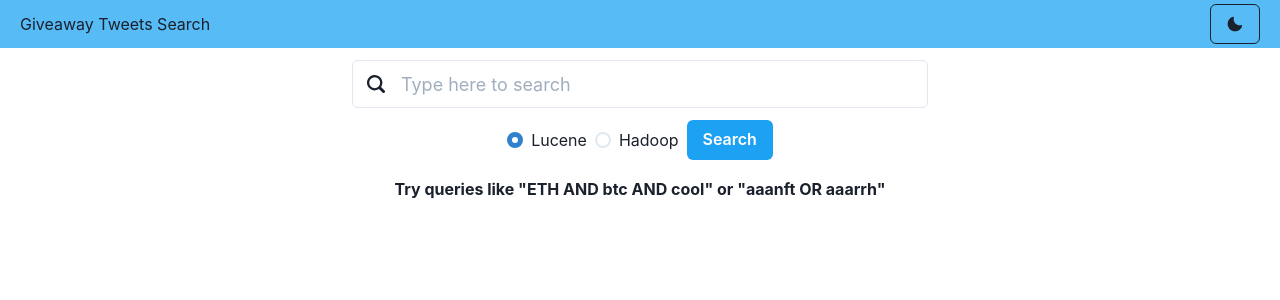
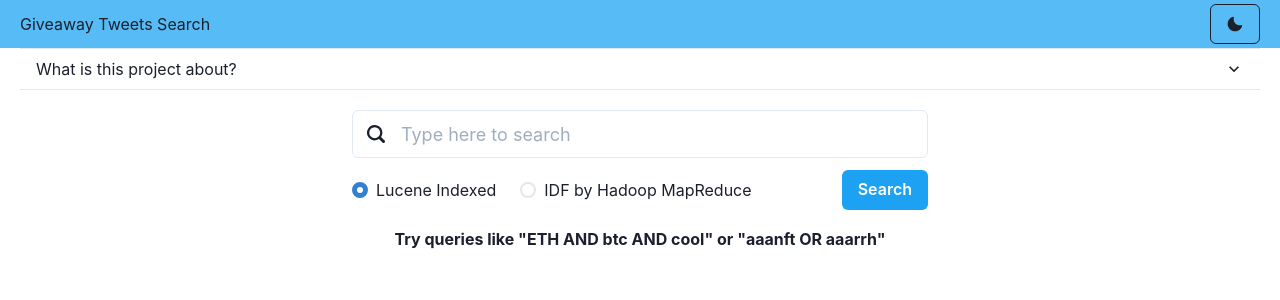
Before and after one commit to ViveK-PothinA/giveaway-tweets-react-app, a React (Create React App) app: page / in a window 1280 px wide. Shown: the top 300 px of the page. Built offline with nearby package versions, Linux system fonts and the light colour scheme.

Commit message:
fix for custom exception

```diff
--- a/src/App.js
+++ b/src/App.js
@@ -16,8 +16,8 @@ function App() {
       <meta property="og:image" content="/favicon.ico" />
       <link rel="icon" href="/favicon.ico" />
         <NavBar />
-        {/* <SearchSpace baseURL="http://localhost:8000/"/> */}
-        <SearchSpace baseURL="https://giveaway-tweets-search.herokuapp.com/"/>
+        <SearchSpace baseURL="http://localhost:8000/"/>
+        {/* <SearchSpace baseURL="https://giveaway-tweets-search.herokuapp.com/"/> */}
     </div>
   );
 }
--- a/src/components/NavBar.jsx
+++ b/src/components/NavBar.jsx
@@ -3,8 +3,7 @@ import {
     Flex,
     Button,
     useColorModeValue,
-    useColorMode,
-} from '@chakra-ui/react';
+    useColorMode} from '@chakra-ui/react';
 import { MoonIcon, SunIcon } from '@chakra-ui/icons';
 
 export default function NavBar() {
--- a/src/components/SearchSpace.jsx
+++ b/src/components/SearchSpace.jsx
@@ -1,5 +1,5 @@
 import React, { useState } from 'react';
-import { Flex, Box, Button, Stack, Input, RadioGroup, Radio, InputGroup, InputLeftElement, useColorModeValue, VStack, List, ListItem, Heading } from "@chakra-ui/react";
+import { Flex, Box, Button, Stack, Input, RadioGroup, Radio, InputGroup, InputLeftElement, useColorModeValue, useToast, VStack, List, ListItem, Heading, Accordion, AccordionItem, AccordionButton, AccordionIcon, AccordionPanel } from "@chakra-ui/react";
 import { Search2Icon } from '@chakra-ui/icons';
 import { TweetListItem } from './TweetListItem';
 
@@ -15,6 +15,7 @@ export const SearchSpace = (props) => {
     let [searchLoading, setSearchLoading] = useState(false);
     let [searchResults, setSearchResults] = useState([]);
     let [searchTime, setSearchTime] = useState(null);
+    const toast = useToast()
 
     const emptyFetch = async () => {
         try {
@@ -33,8 +34,21 @@ export const SearchSpace = (props) => {
                 const response = await fetch(props.baseURL + "search/" + searchMode + "/" + query);
                 const jsonData = await response.json();
 
+                if (response.status == 200) {
                     setSearchResults(jsonData.search_results);
                     setSearchTime(jsonData.search_time);
+                } else {
+                    toast({
+                        title: "Error (Response status: " + response.status + ")",
+                        variant:'solid',
+                        position: 'bottom-right',
+                        description: jsonData.message,
+                        status: 'error',
+                        duration: 6000,
+                        isClosable: true,
+                      })
+                }
+
                 setSearchLoading(false);
             } catch (err) {
                 console.error(err.message);
@@ -45,10 +59,28 @@ export const SearchSpace = (props) => {
     const bgColor = useColorModeValue('twitter.400', 'twitter.800');
     return (
         <div>
-
+            <Accordion defaultIndex={[1]} allowMultiple pt={12} px={5}>
+                <AccordionItem>
+                    <h2>
+                        <AccordionButton>
+                            <Box flex='1' textAlign='left'>
+                                What is this project about?
+                            </Box>
+                            <AccordionIcon />
+                        </AccordionButton>
+                    </h2>
+                    <AccordionPanel pb={4}>
+                        The objective of the project is to build a search engine on Giveaway tweets, to make it searchable
+                        and accessible for users to access through simple keyword searches. For the scope of this project, only
+                        Bitcoin(BTC), Ethereum(ETH), and NFT Giveaways so, corpus of tweets containing hashtags: #giveaway #BTC,
+                        #giveaway #ETH, #giveaway #crypto, and #giveaway #NFT was collected. This corpus was indexed with Lucene
+                        and also, Hadoop MapReduce was used to generate Inverse Document Frequency.
+                    </AccordionPanel>
+                </AccordionItem>
+            </Accordion>
             <Flex justifyContent={'center'} w={'full'} h={'auto'}>
                 <Box width={{ base: 'full', sm: 'lg', lg: 'xl' }} my='5'>
-                    <InputGroup size='lg' mt={10} mb={3}>
+                    <InputGroup size='lg' mb={3}>
                         <InputLeftElement
                             pointerEvents='none'
                             children={<Search2Icon />}
@@ -59,16 +91,18 @@ export const SearchSpace = (props) => {
                             placeholder='Type here to search' backgroundColor='whiteAlpha.300' />
                     </InputGroup>
 
+
+                    <Stack direction='row' justifyContent='space-between' alignItems='center' >
                         <RadioGroup onChange={setValue} value={value}>
-                        <Stack direction='row' justifyContent={'center'}>
-                            <Radio value='lucene'>Lucene</Radio>
-                            <Radio value='hadoop'>Hadoop</Radio>
+                            <Radio value='lucene'>Lucene Indexed</Radio>
+                            <Radio value='hadoop' pl={6}>IDF by Hadoop MapReduce</Radio>
+                        </RadioGroup>
                         <Button colorScheme='twitter'
                             isLoading={searchLoading}
-                                loadingText='Loading'
+                            loadingText='Loading' size='md'
                             onClick={() => fetchSearchResults(value, query)}>Search</Button>
                     </Stack>
-                    </RadioGroup>
+
                 </Box>
             </Flex>
             <Heading as={"h5"} size='sm'>Try queries like "ETH AND btc AND cool" or "aaanft OR aaarrh"</Heading>
```
Lines whose indentation alone changed are shown as unchanged.
